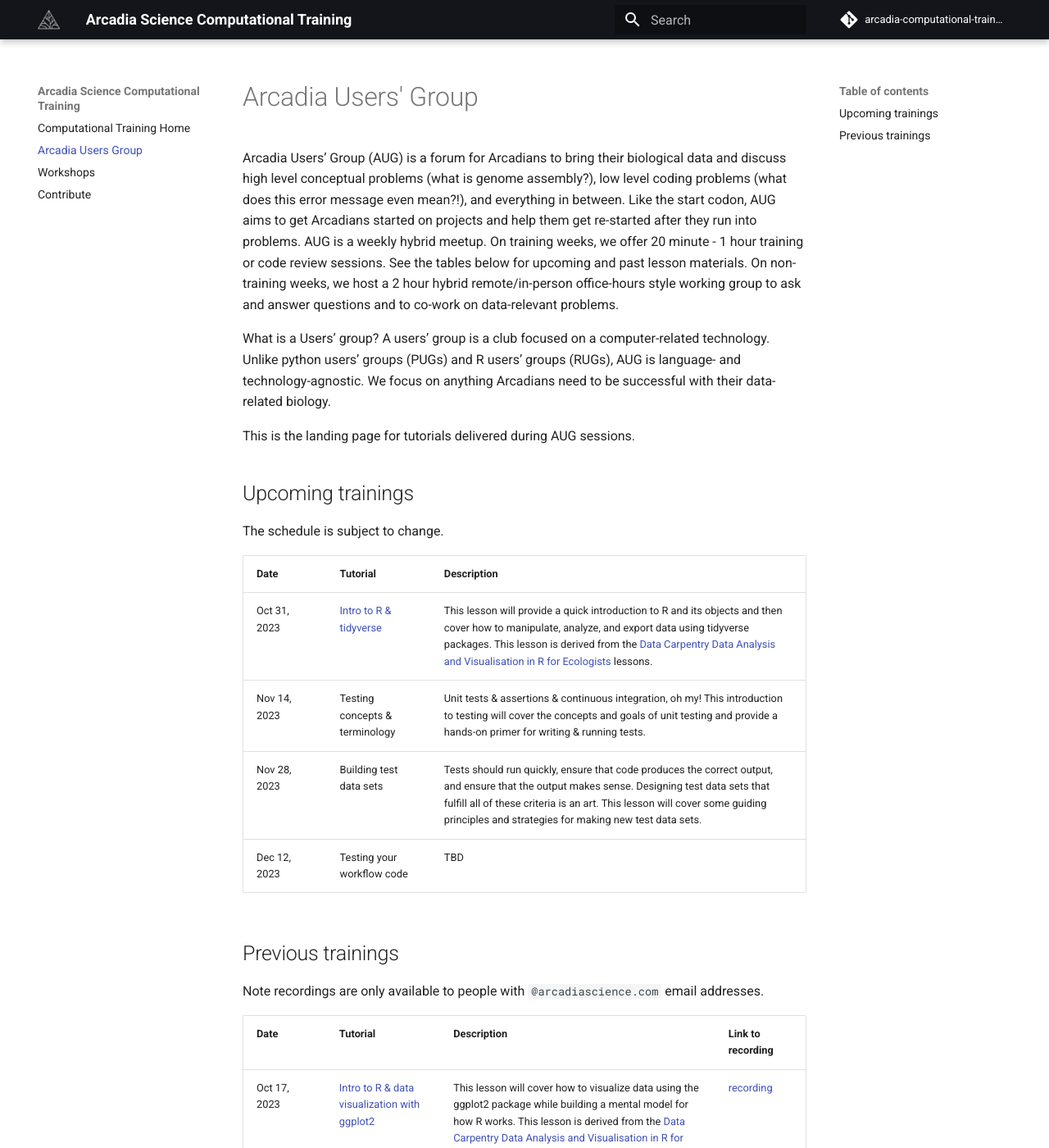
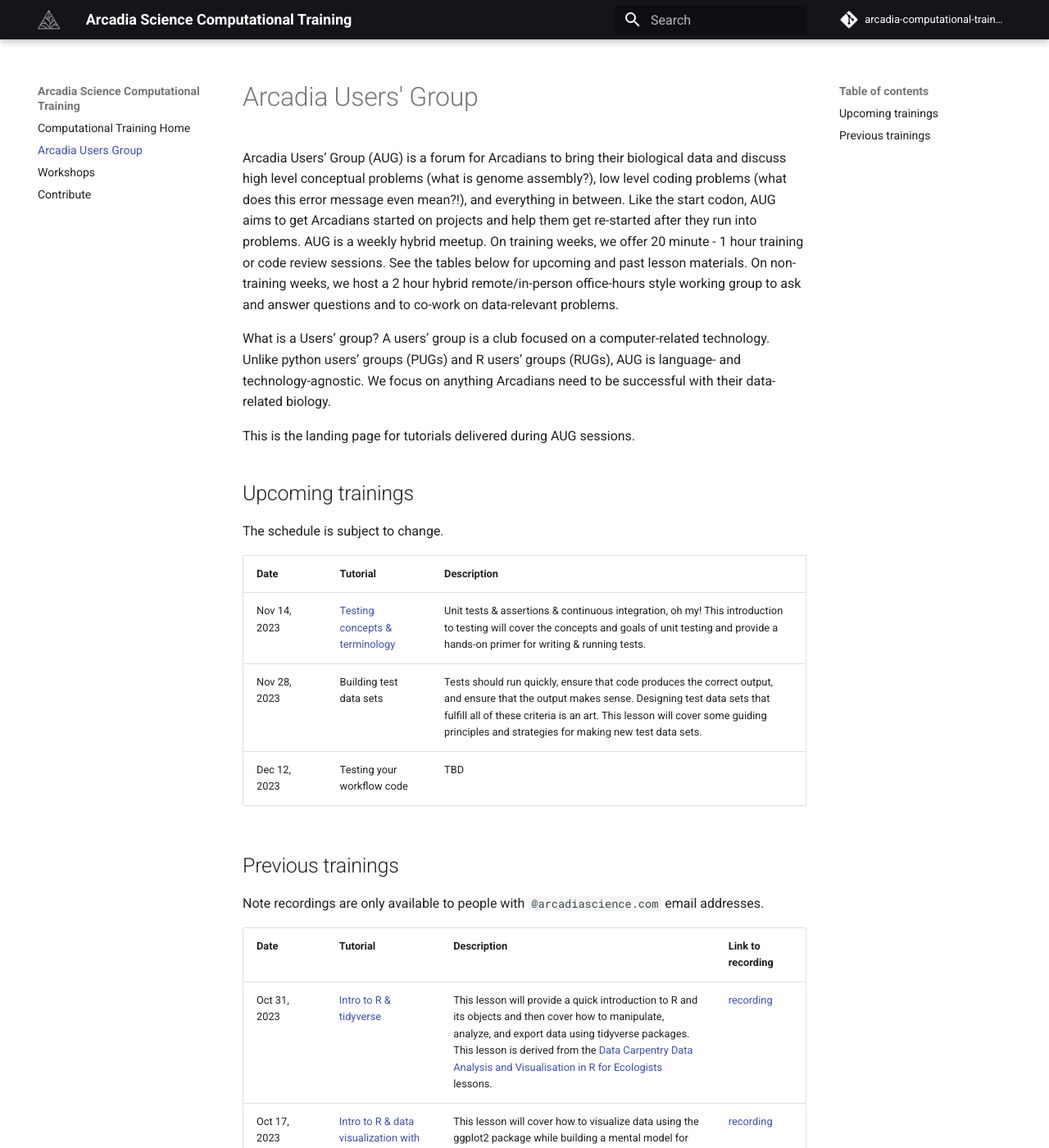
Before and after one commit to Arcadia-Science/arcadia-computational-training, an MkDocs documentation site: the page built from docs/arcadia-users-group/overview.md, in a window 1280 px wide and 1400 px high. Shown: the whole window at 82% size. Built offline with MkDocs 1.6.1 and Material for MkDocs 9.7.7, drawn with Linux system fonts in a browser that asks for light colours; comment, search, counter and statistics services are not loaded; some of the changed lines change nothing that is shown.

Commit message:
woops add update to schedule

```diff
--- a/docs/arcadia-users-group/overview.md
+++ b/docs/arcadia-users-group/overview.md
@@ -20,8 +20,7 @@
 
 | Date         | Tutorial            | Description   |
 | ------------ | ------------------- | ------------- |
-| Oct 31, 2023 | [Intro to R & tidyverse](20231031-intro-to-r/lesson.md) | This lesson will provide a quick introduction to R and its objects and then cover how to manipulate, analyze, and export data using tidyverse packages. This lesson is derived from the [Data Carpentry Data Analysis and Visualisation in R for Ecologists](https://datacarpentry.org/R-ecology-lesson/03-dplyr.html) lessons.|
-| Nov 14, 2023 | Testing concepts & terminology | Unit tests & assertions & continuous integration, oh my! This introduction to testing will cover the concepts and goals of unit testing and provide a hands-on primer for writing & running tests. |
+| Nov 14, 2023 | [Testing concepts & terminology](20231104-testing-concepts/lesson.md) | Unit tests & assertions & continuous integration, oh my! This introduction to testing will cover the concepts and goals of unit testing and provide a hands-on primer for writing & running tests. |
 | Nov 28, 2023 | Building test data sets  | Tests should run quickly, ensure that code produces the correct output, and ensure that the output makes sense. Designing test data sets that fulfill all of these criteria is an art. This lesson will cover some guiding principles and strategies for making new test data sets. |
 | Dec 12, 2023 | Testing your workflow code  | TBD |
 
@@ -31,6 +30,7 @@
 
 | Date          | Tutorial                                                                                                                                                                   | Description                                                                                                                                                                                                                                                                                                                                                                                                                                          | Link to recording                                                                                 |
 | ------------- | -------------------------------------------------------------------------------------------------------------------------------------------------------------------------- | ---------------------------------------------------------------------------------------------------------------------------------------------------------------------------------------------------------------------------------------------------------------------------------------------------------------------------------------------------------------------------------------------------------------------------------------------------- | ------------------------------------------------------------------------------------------------- |
+| Oct 31, 2023 | [Intro to R & tidyverse](20231031-intro-to-r/lesson.md) | This lesson will provide a quick introduction to R and its objects and then cover how to manipulate, analyze, and export data using tidyverse packages. This lesson is derived from the [Data Carpentry Data Analysis and Visualisation in R for Ecologists](https://datacarpentry.org/R-ecology-lesson/03-dplyr.html) lessons.| [recording](https://youtu.be/LAYI1JFx5NI) |
 | Oct 17, 2023 | [Intro to R & data visualization with ggplot2](20231017-intro-to-ggplot2/lesson.md) | This lesson will cover how to visualize data using the ggplot2 package while building a mental model for how R works. This lesson is derived from the [Data Carpentry Data Analysis and Visualisation in R for Ecologists](https://carpentries-incubator.github.io/R-ecology-lesson-alternative/visualizing-ggplot.html) lessons. | [recording](https://youtu.be/i4P8kNLytWU) |
 | Jul 11, 2023 | [Intro to 3D Printing](20230711-3d-printing/lesson.md)| Introduces learners to the basics of 3D printing, specifically focusing on designing stamps to create microchambers for cells using Autodesk Fusion 360 software and utilizing the Form2 SLA printer from Formlabs for actual 3D printing.  | [recording](https://youtu.be/BYkVFWkMT9A) |
 | Apr 11, 2023  | [Automation and programming Opentrons](https://github.com/Arcadia-Science/arcadia-opentrons/blob/main/training.md)                                                         | This lesson provides an introduction to Opentrons liquid handling robot via the Python API and other programs.                                                                                                                                                                                                                                                                                                                                       | [recording](https://youtu.be/xGiFBlY3hQw)                                                         |
```
